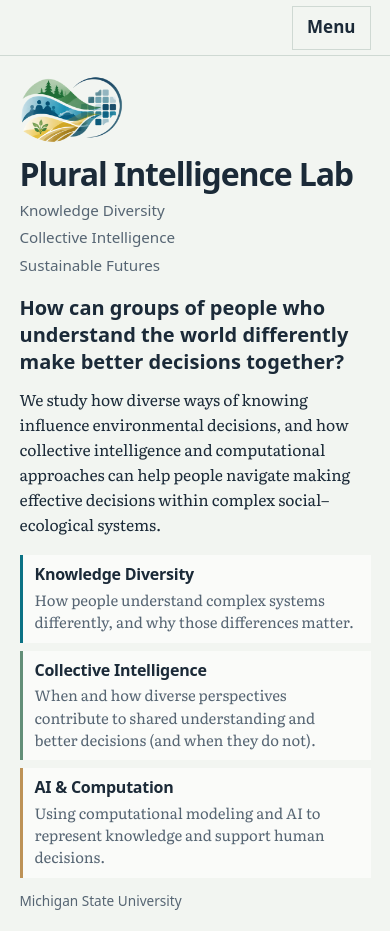
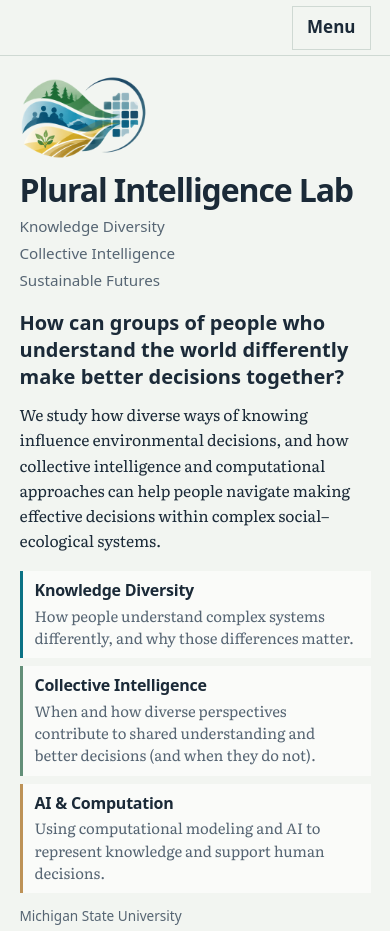
Before and after one commit to stevenallangray/prof-steven-gray, a website: page variants/concept-map/index.html in a window 390 px wide. Shown: the top 931 px of the page. Drawn offline with Linux system fonts and the light colour scheme; a web font is replaced by a local one.

Commit message:
Enlarge the minimum hero logo size on phones
Co-Authored-By: Claude Sonnet 5.5 <noreply@anthropic.com>

```diff
--- a/variants/concept-map/style.css
+++ b/variants/concept-map/style.css
@@ -352,7 +352,7 @@ button { cursor: pointer; }
   display: flex; flex-wrap: wrap; align-items: center;
   gap: clamp(16px, 3vw, 36px); margin-bottom: clamp(16px, 2.4vw, 28px);
 }
-.hero-logo { flex: none; width: clamp(104px, 16vw, 188px); height: auto; }
+.hero-logo { flex: none; width: clamp(128px, 16vw, 188px); height: auto; }
 .hero-lockup-text {
   flex: 1 1 18rem; min-width: 0;
   padding-left: clamp(16px, 3vw, 36px); border-left: 2px solid color-mix(in srgb, var(--ink) 55%, transparent);
```
